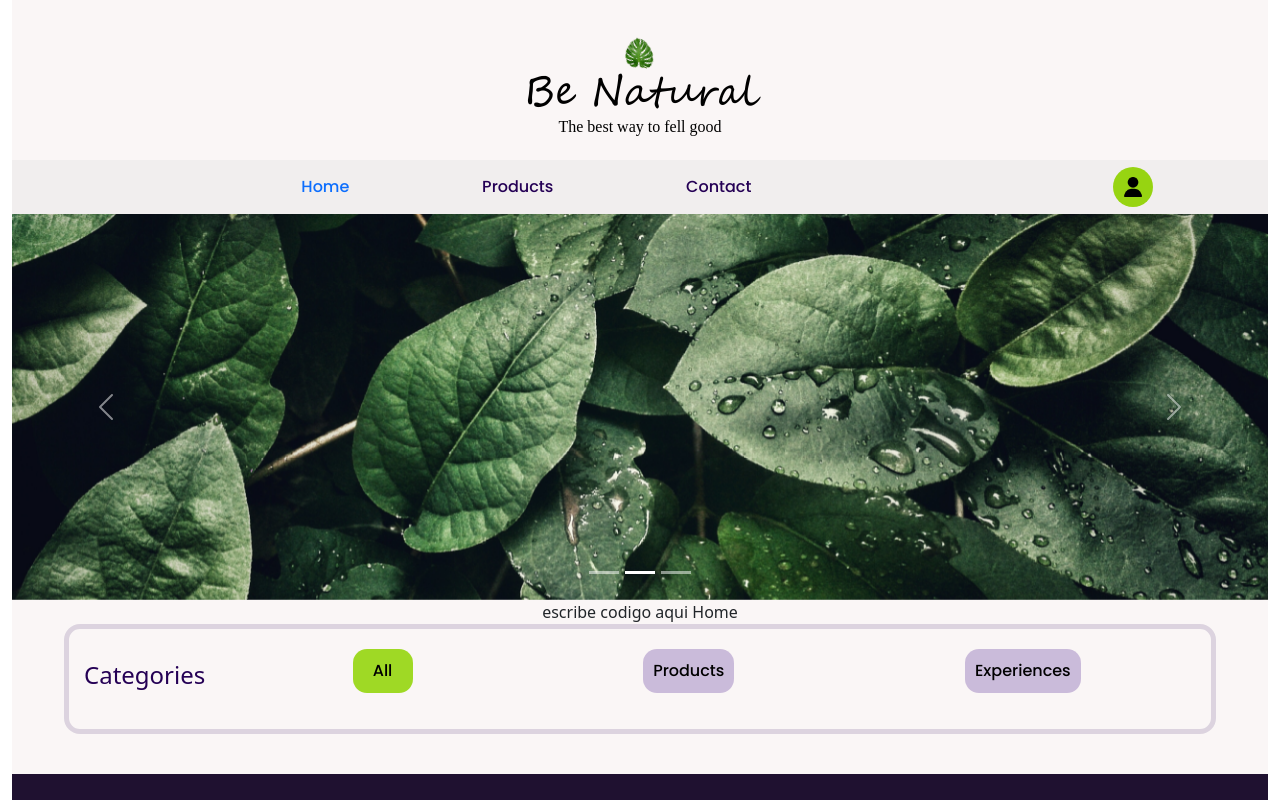
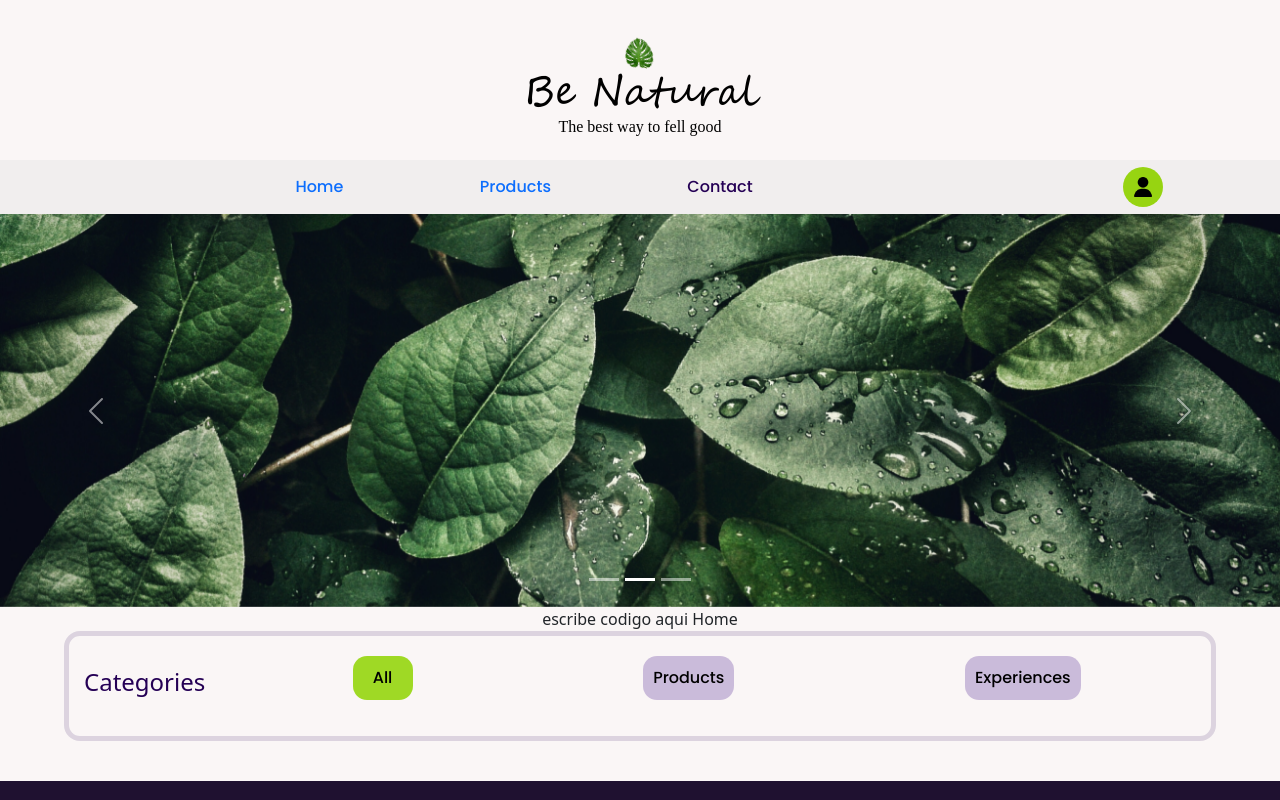
Before and after one commit to mabicodes/hackathon-benatural, a React (Create React App) app in the folder client/: page / in a window 1280 px wide. Shown: the top 800 px of the page. Built offline with nearby package versions, Linux system fonts and the light colour scheme.

Commit message:
Fix navbar y body CSS

```diff
--- a/client/src/components/main.css
+++ b/client/src/components/main.css
@@ -22,6 +22,8 @@
 body{
     -webkit-font-smoothing: antialiased;
   -moz-osx-font-smoothing: grayscale;
+  overflow-x: hidden;
+  width: 100vw;
 }
 ::-webkit-scrollbar{
     width: 12px;
@@ -37,7 +39,7 @@ body{
     background-color: var(--colorButtonMenu);
   }
 
-.container{
+.container-main{
     display: flex;
     flex-direction: column;
     align-items: center;
--- a/client/src/components/main.jsx
+++ b/client/src/components/main.jsx
@@ -6,7 +6,7 @@ import { Outlet } from "react-router-dom";
 
 export const Main = () =>  {
     return (
-        <div className="container-fluid">
+        <div className="container-main">
             <Navbar/>
             <Outlet/>
             <Footer/>
--- a/client/src/components/navbar/Navbar.jsx
+++ b/client/src/components/navbar/Navbar.jsx
@@ -20,7 +20,7 @@ export const Navbar = () => {
       <div className="navbar">
         <ul className="navbarUl">
           <LinkRoute to={`/product/`}>Home</LinkRoute>
-          <Link to={`scroll2products`} smooth={true} offset={-70} duration={600}>Products</Link>
+          <Link to={`scroll2products`} smooth={true} offset={-70} duration={600}> <LinkRoute to={`/`}>Products</LinkRoute></Link>
           <Link to={`scroll2footer`} smooth={true} offset={-70} duration={500} >Contact</Link>
         </ul>
         <button className="login" onClick={() => setButtonPopup(true)}>
```
